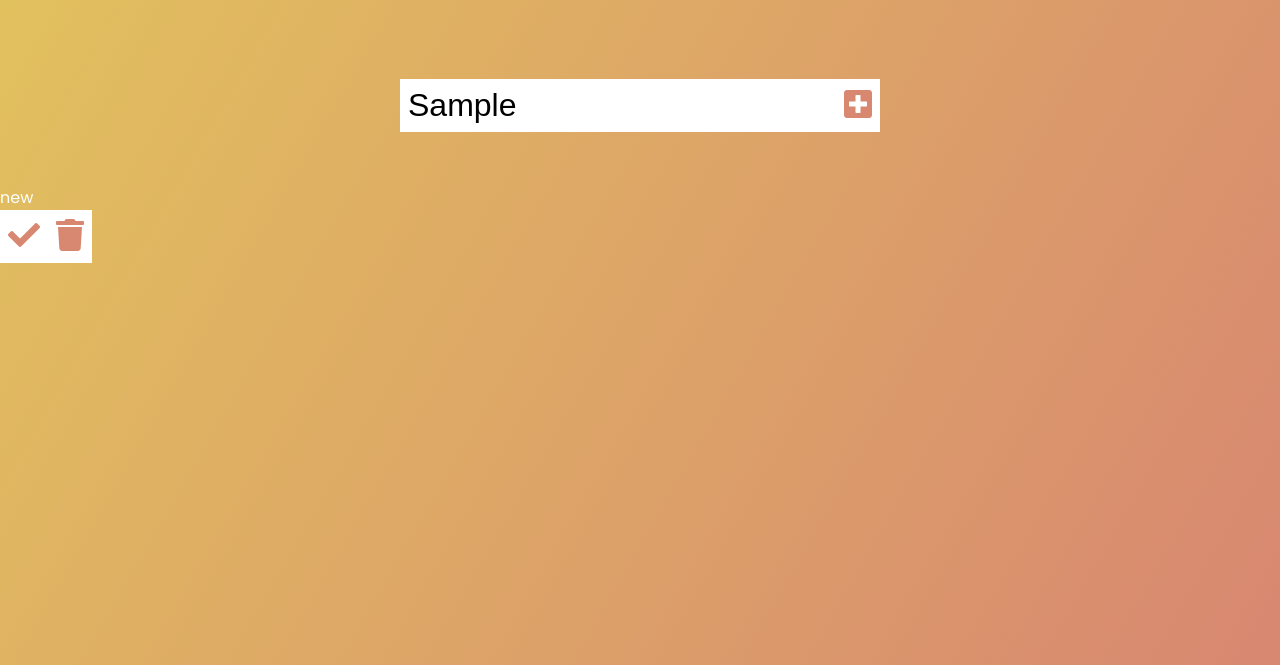
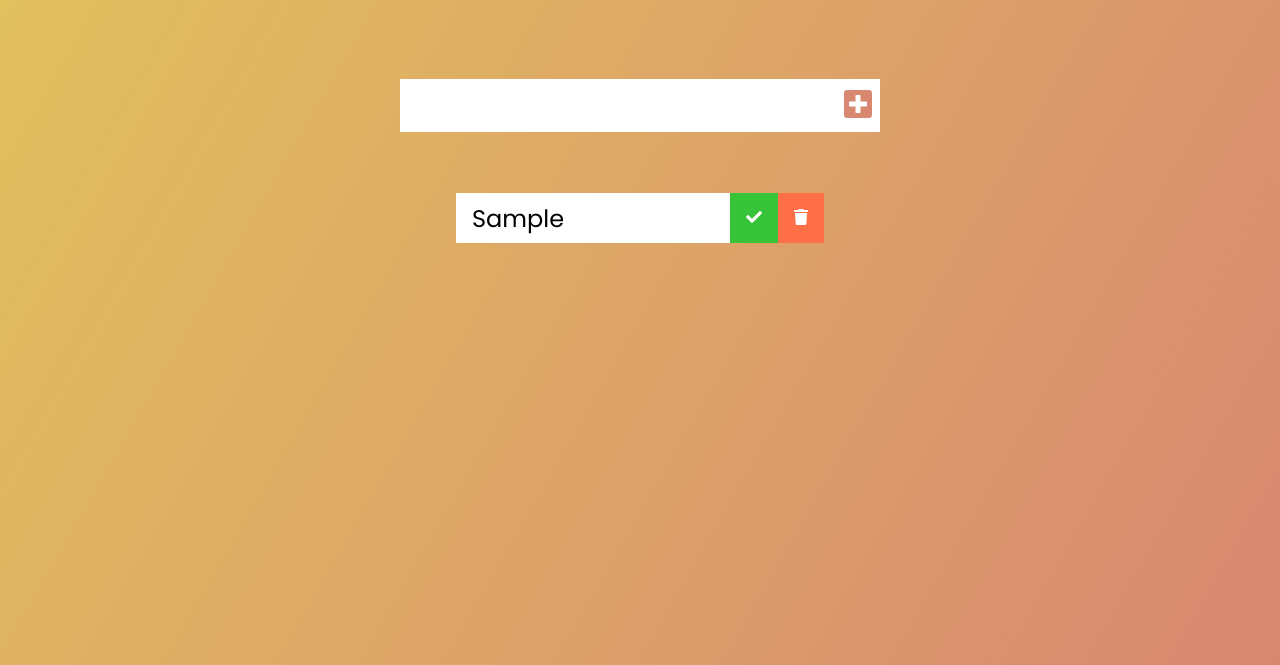
Before and after one commit to FMularski/todo-app, a plain HTML site: page index.html in a window 1280 px wide. Both pictures are taken after typing "Sample" into the empty fields and a click on the button 858 px from the left and 240 px from the top of the page. Shown: the part 135-800 px from the top of the page. Drawn offline with Linux system fonts and the light colour scheme.

Commit message:
displaying todo items

```diff
--- a/app.js
+++ b/app.js
@@ -12,7 +12,8 @@ function addTodo(event){
 
     const listItem = document.createElement('li');
     listItem.classList.add('todo-item');
-    listItem.innerText = 'new';
+    listItem.innerText = todoInput.value;
+    todoInput.value = "";
     todoDiv.appendChild(listItem);
 
     const completedButton = document.createElement('button');
--- a/styles/_global.scss
+++ b/styles/_global.scss
@@ -1,5 +1,6 @@
 $main-color-1: #e2c35d;
 $main-color-2: #d88771;
+$btn-color: #ff6f47;
 
 * {
   padding: 0;
--- /dev/null
+++ b/styles/_todo.scss
@@ -0,0 +1,44 @@
+.todo-container {
+  display: flex;
+  justify-content: center;
+  align-items: center;
+}
+
+.todo-list {
+  min-width: 30vw;
+  list-style: none;
+}
+
+.todo {
+  margin: 0.5rem;
+  background: white;
+  color: black;
+  font-size: 1.5rem;
+  display: flex;
+  justify-content: space-between;
+  align-items: center;
+
+  li {
+    flex: 1;
+  }
+}
+
+.todo-item {
+  padding: 0rem 1rem;
+}
+
+.complete-btn,
+.remove-btn {
+  background-color: $btn-color;
+  color: white;
+  padding: 1rem;
+  font-size: 1rem;
+}
+
+.complete-btn {
+  background: rgb(56, 196, 56);
+
+  &:hover {
+    background: rgb(115, 255, 115);
+  }
+}
--- a/styles/style.scss
+++ b/styles/style.scss
@@ -1 +1,2 @@
 @import "global";
+@import "todo";
```
Also changed, not shown: styles/style.css, 1 other file.
